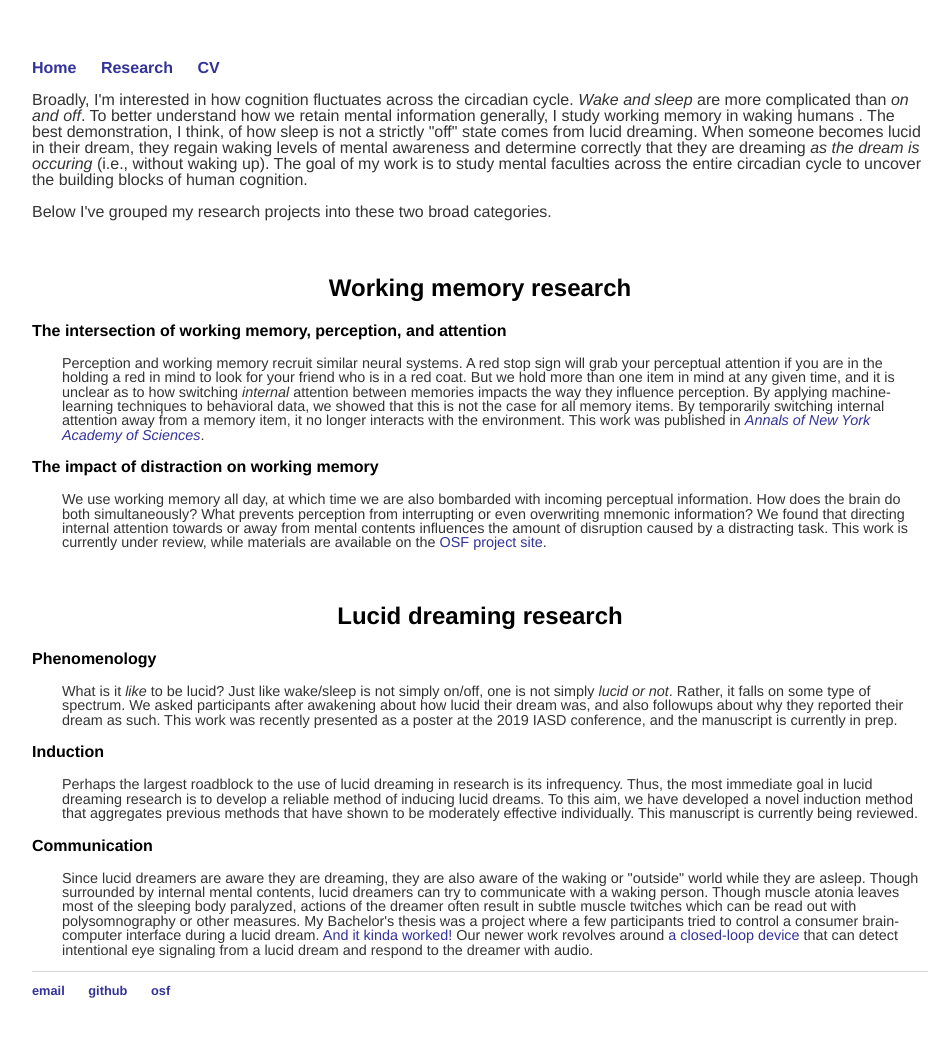
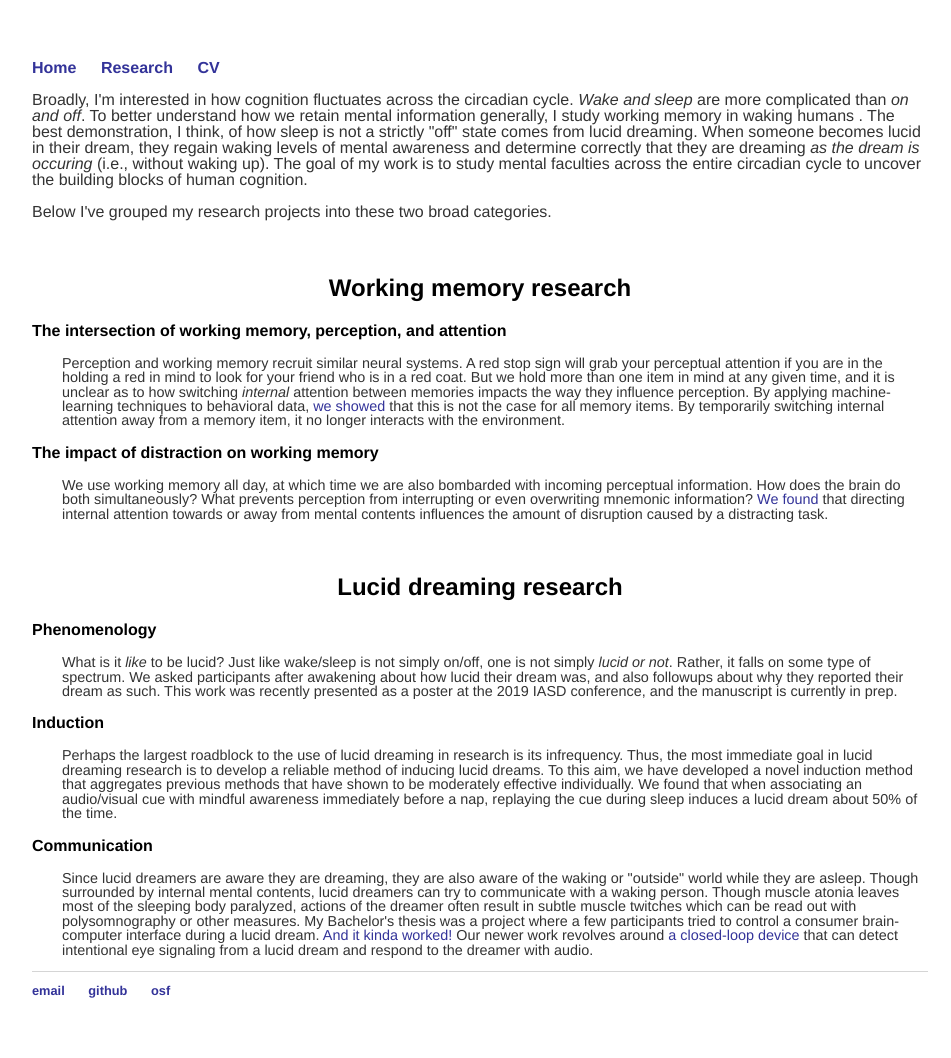
Before and after one commit to remrama/remrama.github.io, a Jekyll site: the page built from research/index.html, in a window 1280 px wide. Shown: the whole page, without its empty margins (160-1111 px from the left). Built offline with Jekyll 4.4.1, drawn with Linux system fonts in a browser that asks for light colours.

Commit message:
less explicit links

```diff
--- a/research/index.html
+++ b/research/index.html
@@ -18,12 +18,11 @@ title: Remy's research
 
     <h3>The intersection of working memory, perception, and attention</h3>
     <p class="tab">
-        Perception and working memory recruit similar neural systems. A red stop sign will grab your perceptual attention if you are in the holding a red in mind to look for your friend who is in a red coat. But we hold more than one item in mind at any given time, and it is unclear as to how switching <em>internal</em> attention between memories impacts the way they influence perception. By applying machine-learning techniques to behavioral data, we showed that this is not the case for all memory items. By temporarily switching internal attention away from a memory item, it no longer interacts with the environment. This work was published in <a href="https://doi.org/10.1111/nyas.13647"><em>Annals of New York Academy of Sciences</em></a>.
-        <br>
+        Perception and working memory recruit similar neural systems. A red stop sign will grab your perceptual attention if you are in the holding a red in mind to look for your friend who is in a red coat. But we hold more than one item in mind at any given time, and it is unclear as to how switching <em>internal</em> attention between memories impacts the way they influence perception. By applying machine-learning techniques to behavioral data, <a href="https://lewpealab.psy.utexas.edu/wp-content/uploads/2013/10/Mallett-LewPea_2018-1.pdf">we showed</a> that this is not the case for all memory items. By temporarily switching internal attention away from a memory item, it no longer interacts with the environment.
     </p>
     <h3>The impact of distraction on working memory</h3>
     <p class="tab">
-        We use working memory all day, at which time we are also bombarded with incoming perceptual information. How does the brain do both simultaneously? What prevents perception from interrupting or even overwriting mnemonic information? We found that directing internal attention towards or away from mental contents influences the amount of disruption caused by a distracting task. This work is currently under review, while materials are available on the <a href="https://osf.io/xz3ap/">OSF project site</a>.
+        We use working memory all day, at which time we are also bombarded with incoming perceptual information. How does the brain do both simultaneously? What prevents perception from interrupting or even overwriting mnemonic information? <a href="https://osf.io/xz3ap/">We found</a> that directing internal attention towards or away from mental contents influences the amount of disruption caused by a distracting task.
     </p>
 
     <br>
@@ -37,7 +36,7 @@ title: Remy's research
 
     <h3>Induction</h3>
     <p class="tab">
-        Perhaps the largest roadblock to the use of lucid dreaming in research is its infrequency. Thus, the most immediate goal in lucid dreaming research is to develop a reliable method of inducing lucid dreams. To this aim, we have developed a novel induction method that aggregates previous methods that have shown to be moderately effective individually. This manuscript is currently being reviewed.
+        Perhaps the largest roadblock to the use of lucid dreaming in research is its infrequency. Thus, the most immediate goal in lucid dreaming research is to develop a reliable method of inducing lucid dreams. To this aim, we have developed a novel induction method that aggregates previous methods that have shown to be moderately effective individually. We found that when associating an audio/visual cue with mindful awareness immediately before a nap, replaying the cue during sleep induces a lucid dream about 50% of the time.
     </p>
 
     <h3>Communication</h3>
```
